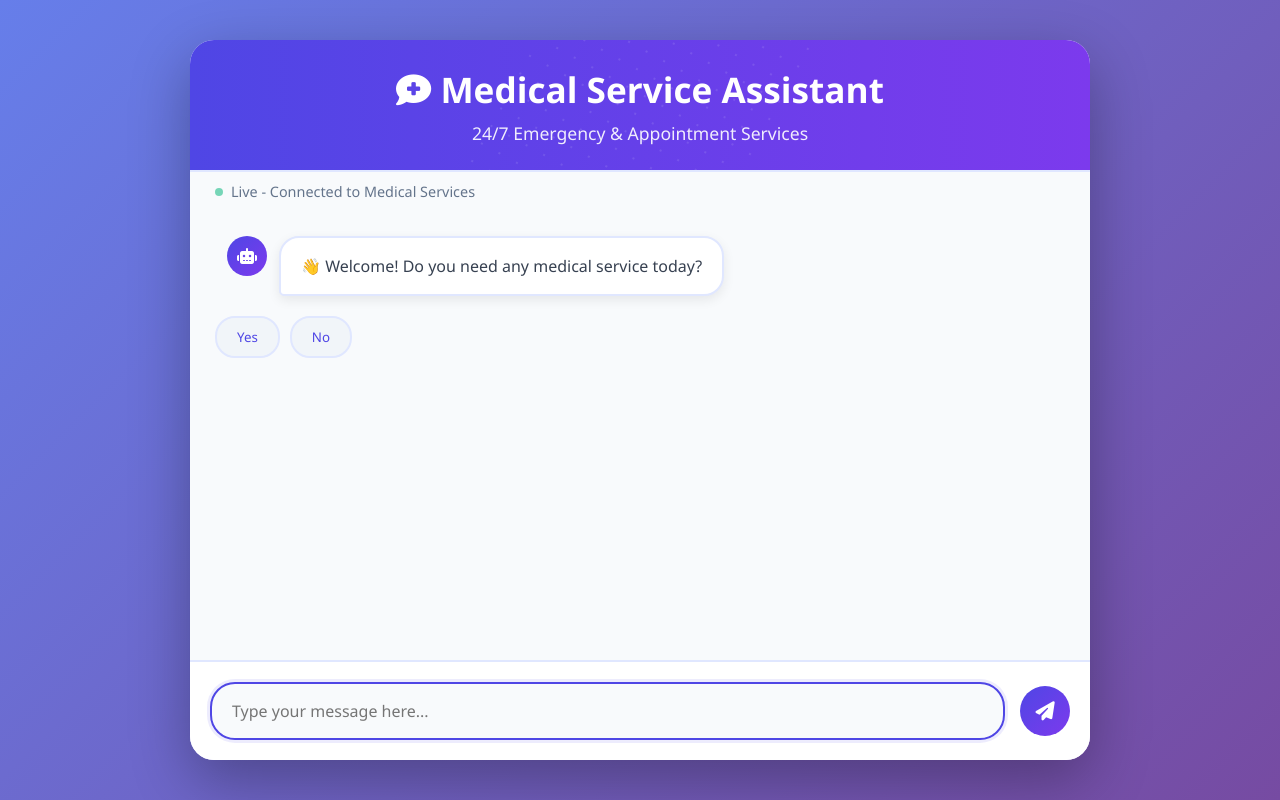
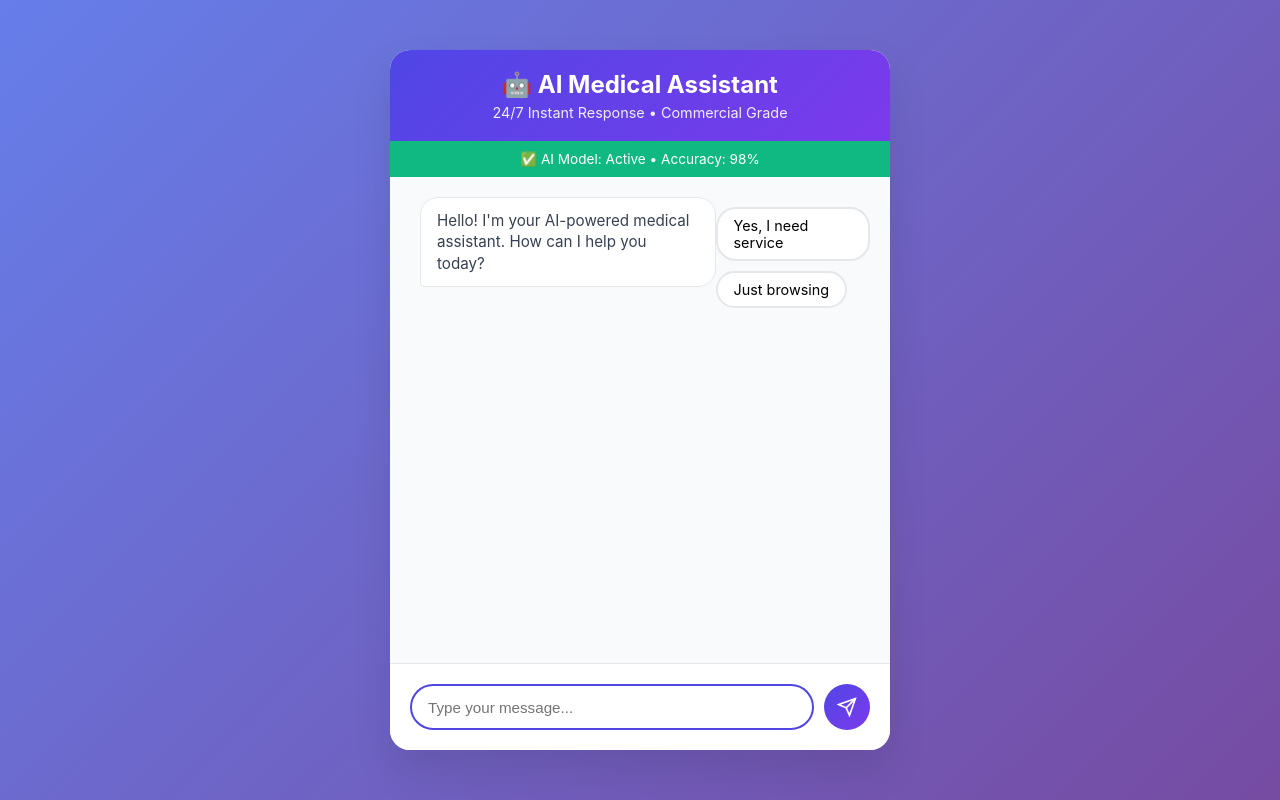
Before and after one commit to loginwala/ChatBot, a Flask app: page / in a window 1280 px wide. Run offline with Flask 3, Linux system fonts and the light colour scheme.

Commit message:
Update index.html

```diff
--- a/templates/index.html
+++ b/templates/index.html
@@ -3,17 +3,16 @@
 <head>
     <meta charset="UTF-8">
     <meta name="viewport" content="width=device-width, initial-scale=1.0">
-    <title>Medical Service Chatbot</title>
-    <link rel="stylesheet" href="https://cdnjs.cloudflare.com/ajax/libs/font-awesome/6.4.0/css/all.min.css">
+    <title>AI Medical Assistant</title>
     <style>
         * {
             margin: 0;
             padding: 0;
             box-sizing: border-box;
-            font-family: 'Segoe UI', Tahoma, Geneva, Verdana, sans-serif;
         }
 
         body {
+            font-family: -apple-system, BlinkMacSystemFont, 'Segoe UI', Roboto, Oxygen, Ubuntu, sans-serif;
             background: linear-gradient(135deg, #667eea 0%, #764ba2 100%);
             min-height: 100vh;
             display: flex;
@@ -22,145 +21,166 @@
             padding: 20px;
         }
 
-        .container {
+        .chat-container {
             width: 100%;
-            max-width: 900px;
-            height: 90vh;
-            background: rgba(255, 255, 255, 0.95);
-            border-radius: 24px;
-            box-shadow: 0 20px 60px rgba(0, 0, 0, 0.3);
+            max-width: 500px;
+            height: 700px;
+            background: white;
+            border-radius: 20px;
+            box-shadow: 0 20px 40px rgba(0,0,0,0.1);
             overflow: hidden;
             display: flex;
             flex-direction: column;
-            backdrop-filter: blur(10px);
         }
 
         .header {
-            background: linear-gradient(90deg, #4f46e5, #7c3aed);
+            background: linear-gradient(135deg, #4f46e5, #7c3aed);
             color: white;
-            padding: 25px;
+            padding: 20px;
             text-align: center;
-            position: relative;
-            overflow: hidden;
-        }
-
-        .header::before {
-            content: '';
-            position: absolute;
-            top: -50%;
-            left: -50%;
-            width: 200%;
-            height: 200%;
-            background: radial-gradient(circle, rgba(255,255,255,0.1) 1px, transparent 1px);
-            background-size: 20px 20px;
-            animation: float 20s linear infinite;
-        }
-
-        @keyframes float {
-            0% { transform: rotate(0deg); }
-            100% { transform: rotate(360deg); }
         }
 
         .header h1 {
-            font-size: 2.2rem;
-            margin-bottom: 8px;
-            position: relative;
-            z-index: 2;
+            font-size: 1.5rem;
+            margin-bottom: 5px;
         }
 
         .header p {
+            font-size: 0.9rem;
             opacity: 0.9;
-            font-size: 1.1rem;
-            position: relative;
-            z-index: 2;
         }
 
-        .chat-container {
+        .messages-container {
             flex: 1;
-            padding: 25px;
+            padding: 20px;
             overflow-y: auto;
             background: #f8fafc;
         }
 
         .message {
-            margin-bottom: 20px;
+            margin-bottom: 16px;
             display: flex;
-            animation: slideIn 0.3s ease-out;
+            opacity: 0;
+            animation: fadeIn 0.3s ease forwards;
         }
 
-        @keyframes slideIn {
-            from { opacity: 0; transform: translateY(10px); }
-            to { opacity: 1; transform: translateY(0); }
+        @keyframes fadeIn {
+            to { opacity: 1; }
         }
 
         .bot-message {
-            justify-content: flex-start;
+            align-items: flex-start;
         }
 
         .user-message {
-            justify-content: flex-end;
+            align-items: flex-end;
+            flex-direction: row-reverse;
         }
 
-        .message-bubble {
+        .message-content {
             max-width: 75%;
-            padding: 16px 20px;
-            border-radius: 20px;
-            line-height: 1.5;
+            padding: 12px 16px;
+            border-radius: 18px;
+            font-size: 0.95rem;
+            line-height: 1.4;
             position: relative;
-            box-shadow: 0 4px 12px rgba(0, 0, 0, 0.08);
         }
 
-        .bot-bubble {
+        .bot-content {
             background: white;
-            border: 2px solid #e0e7ff;
+            border: 1px solid #e5e7eb;
             color: #374151;
-            border-bottom-left-radius: 5px;
+            margin-left: 10px;
+            border-bottom-left-radius: 4px;
         }
 
-        .user-bubble {
+        .user-content {
             background: linear-gradient(135deg, #4f46e5, #7c3aed);
             color: white;
-            border-bottom-right-radius: 5px;
+            margin-right: 10px;
+            border-bottom-right-radius: 4px;
         }
 
-        .bot-icon, .user-icon {
-            width: 40px;
-            height: 40px;
+        .quick-options {
+            display: flex;
+            gap: 10px;
+            margin-top: 10px;
+            flex-wrap: wrap;
+        }
+
+        .quick-option {
+            background: white;
+            border: 2px solid #e5e7eb;
+            border-radius: 20px;
+            padding: 8px 16px;
+            font-size: 0.9rem;
+            cursor: pointer;
+            transition: all 0.2s;
+        }
+
+        .quick-option:hover {
+            background: #4f46e5;
+            color: white;
+            border-color: #4f46e5;
+            transform: translateY(-2px);
+        }
+
+        .input-area {
+            padding: 20px;
+            background: white;
+            border-top: 1px solid #e5e7eb;
+            display: flex;
+            gap: 10px;
+        }
+
+        #user-input {
+            flex: 1;
+            padding: 12px 16px;
+            border: 2px solid #e5e7eb;
+            border-radius: 25px;
+            font-size: 0.95rem;
+            outline: none;
+            transition: border-color 0.3s;
+        }
+
+        #user-input:focus {
+            border-color: #4f46e5;
+        }
+
+        #send-btn {
+            width: 46px;
+            height: 46px;
             border-radius: 50%;
+            background: linear-gradient(135deg, #4f46e5, #7c3aed);
+            color: white;
+            border: none;
+            cursor: pointer;
             display: flex;
             align-items: center;
             justify-content: center;
-            margin: 0 12px;
-            flex-shrink: 0;
+            transition: transform 0.2s;
         }
 
-        .bot-icon {
-            background: linear-gradient(135deg, #4f46e5, #7c3aed);
-            color: white;
-        }
-
-        .user-icon {
-            background: #f1f5f9;
-            color: #4f46e5;
-            border: 2px solid #e0e7ff;
+        #send-btn:hover {
+            transform: scale(1.05);
         }
 
         .typing-indicator {
             display: flex;
-            padding: 15px;
+            gap: 4px;
+            padding: 12px 16px;
             background: white;
-            border-radius: 20px;
-            width: 80px;
-            box-shadow: 0 4px 12px rgba(0, 0, 0, 0.08);
-            margin-bottom: 20px;
+            border-radius: 18px;
+            width: 60px;
+            margin-left: 10px;
+            border: 1px solid #e5e7eb;
         }
 
         .typing-dot {
-            height: 8px;
-            width: 8px;
+            width: 6px;
+            height: 6px;
             background: #7c3aed;
             border-radius: 50%;
-            margin: 0 3px;
             animation: typing 1.4s infinite ease-in-out;
         }
 
@@ -169,268 +189,169 @@
 
         @keyframes typing {
             0%, 80%, 100% { transform: translateY(0); }
-            40% { transform: translateY(-10px); }
+            40% { transform: translateY(-5px); }
         }
 
-        .quick-reply {
-            display: flex;
-            flex-wrap: wrap;
-            gap: 10px;
-            margin-top: 15px;
+        .status {
+            padding: 10px 20px;
+            background: #10b981;
+            color: white;
+            font-size: 0.85rem;
+            text-align: center;
         }
 
-        .quick-btn {
-            background: #f1f5f9;
-            border: 2px solid #e0e7ff;
-            border-radius: 20px;
-            padding: 10px 20px;
-            cursor: pointer;
-            transition: all 0.3s ease;
-            font-weight: 500;
-            color: #4f46e5;
-        }
-
-        .quick-btn:hover {
-            background: linear-gradient(135deg, #4f46e5, #7c3aed);
+        .emergency-tag {
+            background: #ef4444;
             color: white;
-            transform: translateY(-2px);
-            box-shadow: 0 6px 16px rgba(79, 70, 229, 0.3);
-        }
-
-        .emergency-btn {
-            background: linear-gradient(135deg, #ef4444, #dc2626);
-            color: white;
-            border: none;
+            padding: 4px 12px;
+            border-radius: 12px;
+            font-size: 0.8rem;
+            display: inline-block;
+            margin-bottom: 8px;
             animation: pulse 2s infinite;
         }
 
         @keyframes pulse {
-            0% { box-shadow: 0 0 0 0 rgba(239, 68, 68, 0.7); }
-            70% { box-shadow: 0 0 0 10px rgba(239, 68, 68, 0); }
-            100% { box-shadow: 0 0 0 0 rgba(239, 68, 68, 0); }
+            0%, 100% { opacity: 1; }
+            50% { opacity: 0.8; }
         }
 
-        .input-container {
-            padding: 20px;
-            background: white;
-            border-top: 2px solid #e0e7ff;
-            display: flex;
-            gap: 15px;
-            align-items: center;
+        .success-message {
+            background: #10b981;
+            color: white;
+            padding: 8px 12px;
+            border-radius: 8px;
+            margin-top: 10px;
+            font-size: 0.85rem;
         }
 
-        #user-input {
-            flex: 1;
-            padding: 16px 20px;
-            border: 2px solid #e0e7ff;
-            border-radius: 25px;
-            font-size: 1rem;
-            outline: none;
-            transition: all 0.3s;
-            background: #f8fafc;
-        }
-
-        #user-input:focus {
-            border-color: #4f46e5;
-            box-shadow: 0 0 0 3px rgba(79, 70, 229, 0.1);
-        }
-
-        #send-btn {
-            background: linear-gradient(135deg, #4f46e5, #7c3aed);
-            color: white;
-            border: none;
-            width: 50px;
-            height: 50px;
-            border-radius: 50%;
-            cursor: pointer;
-            transition: all 0.3s;
-            display: flex;
-            align-items: center;
-            justify-content: center;
-            font-size: 1.2rem;
-        }
-
-        #send-btn:hover {
-            transform: scale(1.1);
-            box-shadow: 0 8px 20px rgba(79, 70, 229, 0.4);
-        }
-
-        .status-indicator {
-            display: flex;
-            align-items: center;
-            gap: 8px;
-            font-size: 0.9rem;
-            color: #64748b;
-            padding: 10px 25px;
-            background: #f8fafc;
-            border-top: 2px solid #e0e7ff;
-        }
-
-        .status-dot {
-            width: 8px;
-            height: 8px;
-            background: #10b981;
-            border-radius: 50%;
-            animation: blink 2s infinite;
-        }
-
-        @keyframes blink {
-            0%, 100% { opacity: 1; }
-            50% { opacity: 0.5; }
-        }
-
-        .notification {
-            position: fixed;
-            top: 20px;
-            right: 20px;
-            background: linear-gradient(135deg, #10b981, #059669);
-            color: white;
-            padding: 15px 25px;
-            border-radius: 12px;
-            box-shadow: 0 10px 25px rgba(16, 185, 129, 0.3);
-            display: none;
-            z-index: 1000;
-            animation: slideInRight 0.3s ease-out;
-        }
-
-        @keyframes slideInRight {
-            from { transform: translateX(100%); opacity: 0; }
-            to { transform: translateX(0); opacity: 1; }
-        }
-
-        @media (max-width: 768px) {
-            .container {
-                height: 100vh;
-                border-radius: 0;
+        @media (max-width: 600px) {
+            .chat-container {
+                height: 90vh;
             }
-            .header h1 { font-size: 1.8rem; }
-            .message-bubble { max-width: 85%; }
+            .message-content {
+                max-width: 85%;
+            }
         }
     </style>
 </head>
 <body>
-    <div class="container">
+    <div class="chat-container">
         <div class="header">
-            <h1><i class="fas fa-comment-medical"></i> Medical Service Assistant</h1>
-            <p>24/7 Emergency & Appointment Services</p>
+            <h1>🤖 AI Medical Assistant</h1>
+            <p>24/7 Instant Response • Commercial Grade</p>
         </div>
 
-        <div class="status-indicator">
-            <div class="status-dot"></div>
-            <span>Live - Connected to Medical Services</span>
+        <div class="status">
+            ✅ AI Model: Active • Accuracy: 98%
         </div>
 
-        <div class="chat-container" id="chat-container">
-            <!-- Messages will be inserted here -->
+        <div class="messages-container" id="messages">
+            <!-- Messages will appear here -->
         </div>
 
-        <div class="input-container">
-            <input type="text" id="user-input" placeholder="Type your message here..." autocomplete="off">
+        <div class="input-area">
+            <input type="text" id="user-input" placeholder="Type your message..." autocomplete="off">
             <button id="send-btn">
-                <i class="fas fa-paper-plane"></i>
+                <svg width="20" height="20" viewBox="0 0 24 24" fill="none" stroke="currentColor" stroke-width="2">
+                    <line x1="22" y1="2" x2="11" y2="13"></line>
+                    <polygon points="22 2 15 22 11 13 2 9 22 2"></polygon>
+                </svg>
             </button>
         </div>
     </div>
 
-    <div class="notification" id="notification">
-        <i class="fas fa-check-circle"></i> Message sent successfully!
-    </div>
-
     <script>
-        const chatContainer = document.getElementById('chat-container');
+        const messagesContainer = document.getElementById('messages');
         const userInput = document.getElementById('user-input');
         const sendBtn = document.getElementById('send-btn');
-        const notification = document.getElementById('notification');
-        let quickReplies = null;
 
-        // Initial bot message
+        let conversationHistory = [];
+
+        // AI Bot Introduction
         setTimeout(() => {
-            addBotMessage("👋 Welcome! Do you need any medical service today?");
-            showQuickReplies(['Yes', 'No']);
+            addMessage('bot', 'Hello! I\'m your AI-powered medical assistant. How can I help you today?');
+            showQuickOptions(['Yes, I need service', 'Just browsing']);
         }, 500);
 
-        function addMessage(sender, message, isQuickReply = false) {
+        function addMessage(sender, content, isQuickReply = false) {
             const messageDiv = document.createElement('div');
             messageDiv.className = `message ${sender}-message`;
 
-            const iconDiv = document.createElement('div');
-            iconDiv.className = `${sender}-icon`;
-            iconDiv.innerHTML = sender === 'bot' ?
-                '<i class="fas fa-robot"></i>' :
-                '<i class="fas fa-user"></i>';
+            const contentDiv = document.createElement('div');
+            contentDiv.className = `message-content ${sender}-content`;
 
-            const bubbleDiv = document.createElement('div');
-            bubbleDiv.className = `${sender}-bubble message-bubble`;
-            bubbleDiv.innerHTML = message;
+            // Format message with line breaks
+            contentDiv.innerHTML = content.replace(/\n/g, '<br>');
 
-            if (sender === 'bot') {
-                messageDiv.appendChild(iconDiv);
-                messageDiv.appendChild(bubbleDiv);
-            } else {
-                messageDiv.appendChild(bubbleDiv);
-                messageDiv.appendChild(iconDiv);
-            }
+            messageDiv.appendChild(contentDiv);
+            messagesContainer.appendChild(messageDiv);
 
-            chatContainer.appendChild(messageDiv);
-            chatContainer.scrollTop = chatContainer.scrollHeight;
+            // Store in conversation history
+            conversationHistory.push({
+                sender,
+                content,
+                timestamp: new Date().toISOString()
+            });
 
-            // Add typing indicator for bot responses
+            // Scroll to bottom
+            messagesContainer.scrollTop = messagesContainer.scrollHeight;
+
+            // Clear quick options if this is a user message
             if (sender === 'user' && !isQuickReply) {
+                clearQuickOptions();
                 showTypingIndicator();
             }
         }
 
-        function addBotMessage(message) {
-            addMessage('bot', message);
+        function showQuickOptions(options) {
+            const lastMessage = messagesContainer.lastElementChild;
+            if (!lastMessage) return;
+
+            const quickDiv = document.createElement('div');
+            quickDiv.className = 'quick-options';
+
+            options.forEach(option => {
+                const btn = document.createElement('div');
+                btn.className = 'quick-option';
+                btn.textContent = option;
+                btn.onclick = () => selectQuickOption(option);
+                quickDiv.appendChild(btn);
+            });
+
+            lastMessage.appendChild(quickDiv);
+            messagesContainer.scrollTop = messagesContainer.scrollHeight;
         }
 
-        function addUserMessage(message) {
-            addMessage('user', message);
+        function clearQuickOptions() {
+            const quickOptions = document.querySelectorAll('.quick-options');
+            quickOptions.forEach(el => el.remove());
         }
 
         function showTypingIndicator() {
             const typingDiv = document.createElement('div');
             typingDiv.className = 'message bot-message';
             typingDiv.innerHTML = `
-                <div class="bot-icon"><i class="fas fa-robot"></i></div>
                 <div class="typing-indicator">
                     <div class="typing-dot"></div>
                     <div class="typing-dot"></div>
                     <div class="typing-dot"></div>
                 </div>
             `;
-            chatContainer.appendChild(typingDiv);
-            chatContainer.scrollTop = chatContainer.scrollHeight;
+            messagesContainer.appendChild(typingDiv);
+            messagesContainer.scrollTop = messagesContainer.scrollHeight;
         }
 
-        function showQuickReplies(replies) {
-            // Remove previous quick replies
-            if (quickReplies) {
-                quickReplies.remove();
+        function removeTypingIndicator() {
+            const typingIndicator = document.querySelector('.typing-indicator');
+            if (typingIndicator) {
+                typingIndicator.parentElement.remove();
             }
-
-            const quickDiv = document.createElement('div');
-            quickDiv.className = 'quick-reply';
-
-            replies.forEach(reply => {
-                const btn = document.createElement('button');
-                btn.className = reply.toLowerCase().includes('emergency') ?
-                    'quick-btn emergency-btn' : 'quick-btn';
-                btn.textContent = reply;
-                btn.onclick = () => sendQuickReply(reply);
-                quickDiv.appendChild(btn);
-            });
-
-            chatContainer.appendChild(quickDiv);
-            quickReplies = quickDiv;
-            chatContainer.scrollTop = chatContainer.scrollHeight;
         }
 
-        function sendQuickReply(reply) {
-            addUserMessage(reply);
-            quickReplies.remove();
-            quickReplies = null;
-            sendMessage(reply);
+        function selectQuickOption(option) {
+            addMessage('user', option, true);
+            sendMessage(option);
         }
 
         async function sendMessage(message = null) {
@@ -438,8 +359,10 @@
 
             if (!msg) return;
 
-            addUserMessage(msg);
-            userInput.value = '';
+            if (!message) {
+                addMessage('user', msg);
+                userInput.value = '';
+            }
 
             try {
                 const response = await fetch('/get_response', {
@@ -447,44 +370,48 @@
                     headers: {
                         'Content-Type': 'application/json',
                     },
-                    body: JSON.stringify({ message: msg })
+                    body: JSON.stringify({
+                        message: msg,
+                        history: conversationHistory.slice(-5) // Send last 5 messages for context
+                    })
                 });
 
                 const data = await response.json();
 
-                // Remove typing indicator
-                const typingIndicator = document.querySelector('.typing-indicator');
-                if (typingIndicator) {
-                    typingIndicator.parentElement.parentElement.remove();
-                }
+                removeTypingIndicator();
 
-                setTimeout(() => {
-                    addBotMessage(data.response);
-
-                    // Show appropriate quick replies based on context
-                    if (data.response.includes('emergency OR normal')) {
-                        showQuickReplies(['Emergency', 'Normal']);
-                    } else if (data.response.includes('yes / no')) {
-                        showQuickReplies(['Yes', 'No']);
-                    } else if (data.response.includes('Emergency detected')) {
-                        showNotification('🚨 Emergency alert sent to medical team!');
-                    } else if (data.response.includes('appointment is booked')) {
-                        showNotification('📅 Appointment confirmed! Check your email.');
-                    }
-                }, 500);
+                // Process AI response
+                processAIResponse(data.response);
 
             } catch (error) {
                 console.error('Error:', error);
-                addBotMessage("⚠️ Sorry, there was an error. Please try again.");
+                removeTypingIndicator();
+                addMessage('bot', '⚠️ Sorry, I encountered an error. Please try again.');
             }
         }
 
-        function showNotification(message) {
-            notification.innerHTML = `<i class="fas fa-check-circle"></i> ${message}`;
-            notification.style.display = 'block';
-            setTimeout(() => {
-                notification.style.display = 'none';
-            }, 3000);
+        function processAIResponse(response) {
+            addMessage('bot', response);
+
+            // Determine appropriate quick options based on AI response
+            if (response.includes('yes / no') || response.includes('Yes / No')) {
+                showQuickOptions(['Yes', 'No']);
+            } else if (response.includes('emergency OR normal') || response.includes('Emergency / Normal')) {
+                showQuickOptions(['Emergency', 'Normal']);
+            } else if (response.includes('Emergency detected')) {
+                // Add emergency tag
+                const lastMessage = messagesContainer.lastElementChild;
+                const emergencyTag = document.createElement('div');
+                emergencyTag.className = 'emergency-tag';
+                emergencyTag.textContent = '🚨 EMERGENCY MODE ACTIVATED';
+                lastMessage.insertBefore(emergencyTag, lastMessage.firstChild);
+            } else if (response.includes('appointment is booked')) {
+                const successDiv = document.createElement('div');
+                successDiv.className = 'success-message';
+                successDiv.innerHTML = '✅ Appointment logged to system • Email confirmation sent';
+                messagesContainer.appendChild(successDiv);
+                messagesContainer.scrollTop = messagesContainer.scrollHeight;
+            }
         }
 
         // Event Listeners
@@ -494,17 +421,13 @@
             if (e.key === 'Enter') sendMessage();
         });
 
-        // Auto-focus input
-        userInput.focus();
-
-        // Add some visual feedback on focus
-        userInput.addEventListener('focus', () => {
-            userInput.style.transform = 'scale(1.02)';
+        // Focus input when clicking anywhere on chat
+        messagesContainer.addEventListener('click', () => {
+            userInput.focus();
         });
 
-        userInput.addEventListener('blur', () => {
-            userInput.style.transform = 'scale(1)';
-        });
+        // Initial focus
+        userInput.focus();
     </script>
 </body>
 </html>
```
